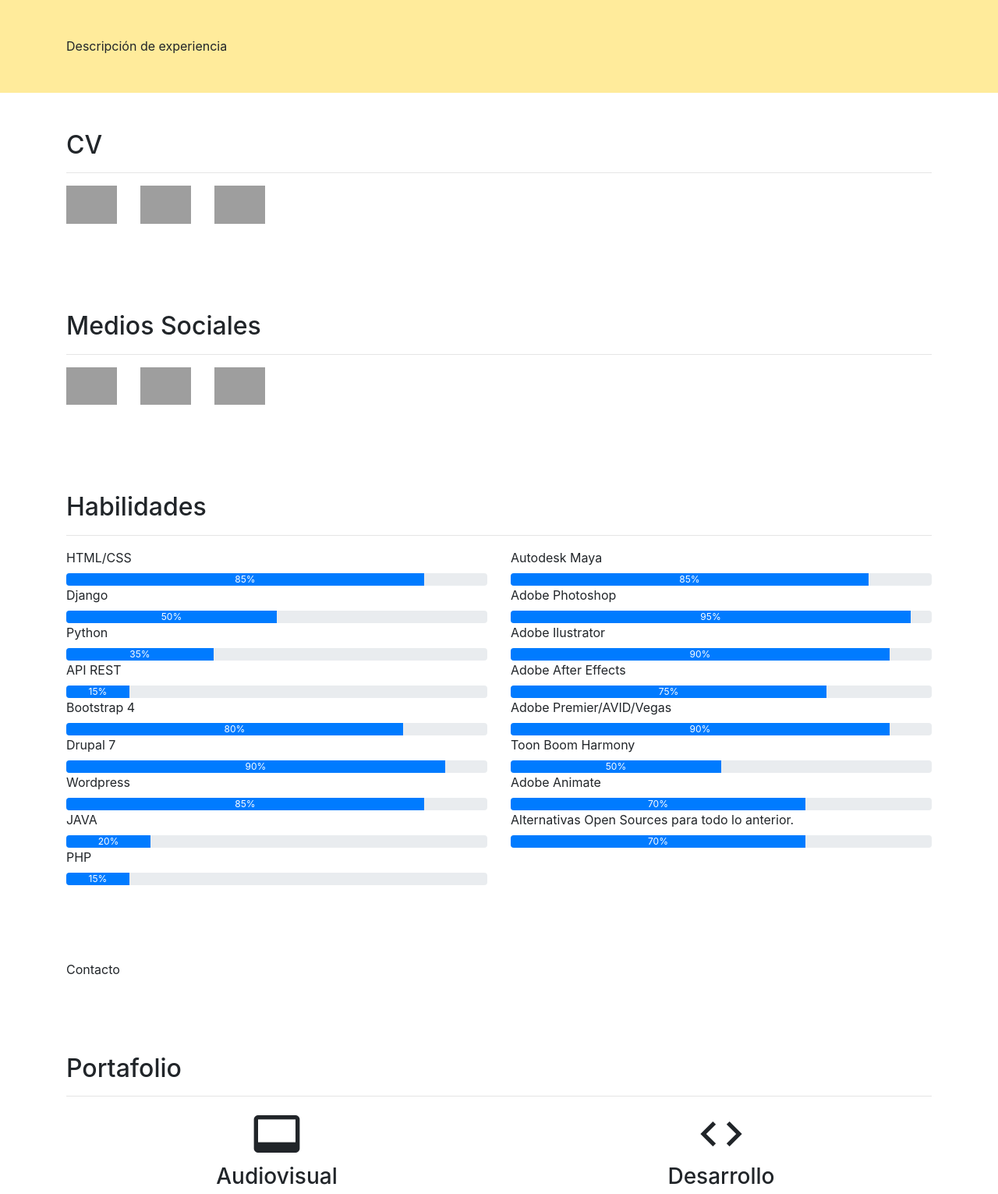
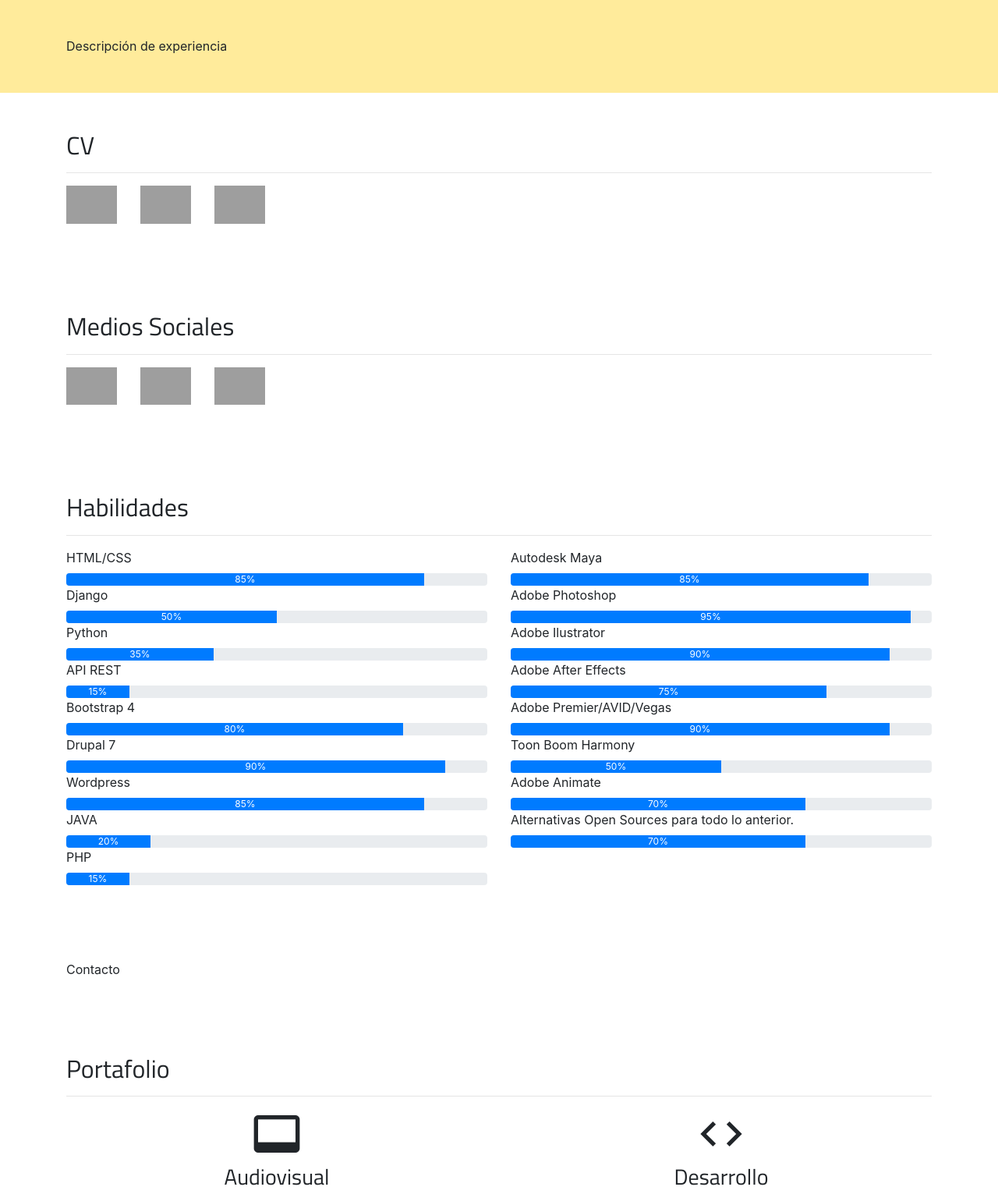
Before and after one commit to jtatan/portafolio, a Django app: page / in a window 1280 px wide. Shown: the part 657-2188 px from the top of the page at 78% size. Run offline with Django 3.2, Linux system fonts and the light colour scheme; some libraries are stand-ins or nearby versions; grey boxes are pictures that could not be loaded.

Commit message:
Agregando Titillium Font

```diff
--- /dev/null
+++ b/static/css/estilos.css
@@ -0,0 +1,5 @@
+@import url('https://fonts.googleapis.com/css?family=Barlow:200,300,400,500,700,900|Titillium+Web:300,400,700&display=swap&subset=latin-ext');
+
+h1, h2, h3, h4, h5, h6 {
+    font-family: 'Titillium Web', sans-serif;
+}
--- a/templates/index.html
+++ b/templates/index.html
@@ -1,4 +1,5 @@
 <!doctype html>
+{% load staticfiles %}
 <html lang="es">
 <head>
     <title>TT</title>
@@ -9,6 +10,8 @@
     <link rel="stylesheet" href="https://stackpath.bootstrapcdn.com/bootstrap/4.3.1/css/bootstrap.min.css"
           integrity="sha384-ggOyR0iXCbMQv3Xipma34MD+dH/1fQ784/j6cY/iJTQUOhcWr7x9JvoRxT2MZw1T" crossorigin="anonymous">
     <link href="https://fonts.googleapis.com/icon?family=Material+Icons"
+          rel="stylesheet">
+    <link href="{% static 'css/estilos.css' %}"
           rel="stylesheet">
 </head>
 <body>
```
